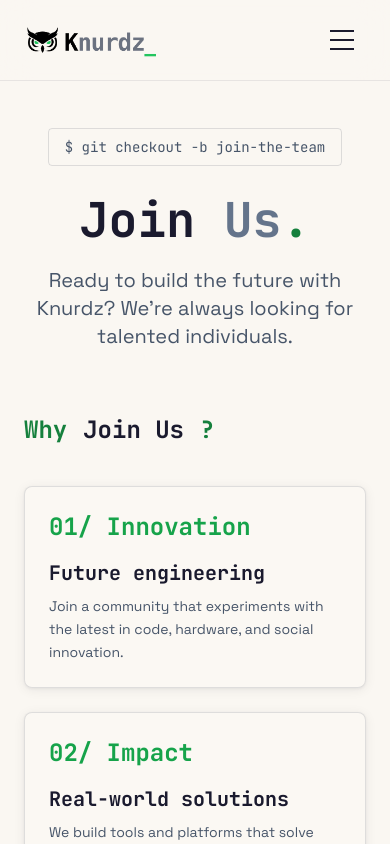
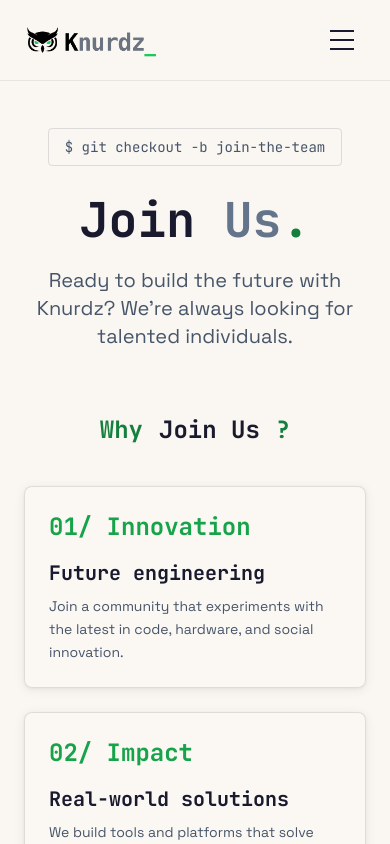
Before and after one commit to knurdz/Home, a Next.js app: page /join-us in a window 390 px wide. Shown: the top 844 px of the page. Built offline with nearby package versions, Linux system fonts and the light colour scheme.

Commit message:
Update Join Us section styling for better alignment

```diff
--- a/src/app/join-us/page.tsx
+++ b/src/app/join-us/page.tsx
@@ -137,7 +137,7 @@ export default function JoinUsPage() {
 
           {/* Why Join Us Section */}
           <div className="mb-20">
-            <h2 className="text-2xl md:text-3xl font-bold mono-font mb-10 flex items-center gap-4">
+            <h2 className="text-2xl md:text-3xl font-bold mono-font mb-10 flex items-center justify-center lg:justify-start gap-4">
               <span className="text-green-500">Why</span> Join Us<span className="text-green-500">?</span>
             </h2>
             <div className="grid md:grid-cols-2 lg:grid-cols-3 gap-6">
```
